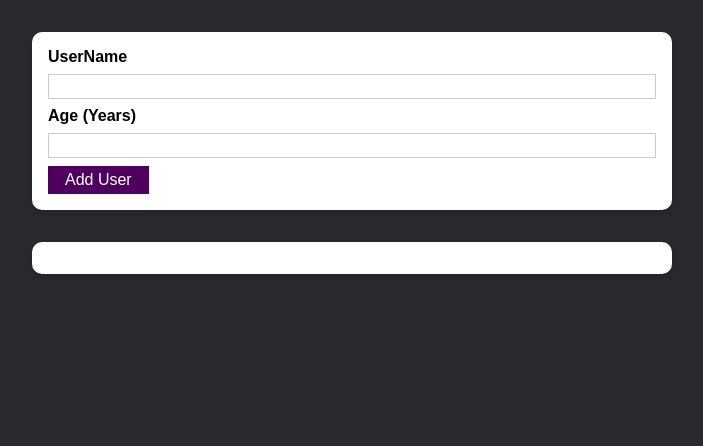
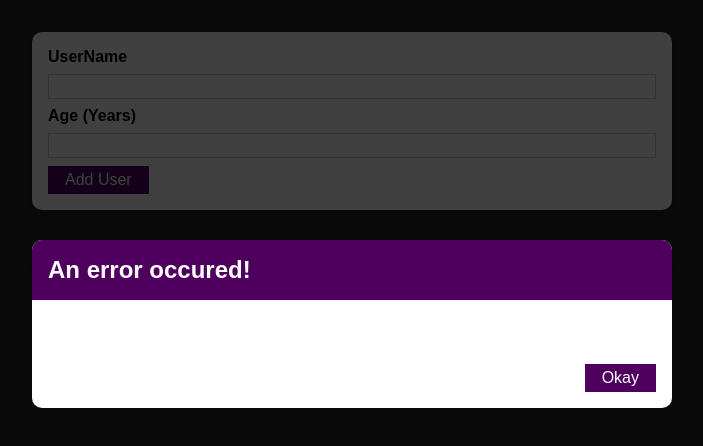
Before and after one commit to Mila2999/Demo-project-User-Form, a React (Create React App) app: page / in a window 1280 px wide. Shown: the top 446 px of the page, without its empty margins (288-991 px from the left). Built offline with nearby package versions, Linux system fonts and the light colour scheme.

Commit message:
Add Error Modal Component

```diff
--- /dev/null
+++ b/src/components/UI/ErrorModal.js
@@ -0,0 +1,23 @@
+import React from 'react';
+import Card from './Card';
+import Button from './Button';
+import classes from './ErrorModal.module.css';
+const ErrorModal = (props) => {
+  return (
+    <div>
+      <div className={classes.backdrop} />
+      <Card className={classes.modal}>
+        <header className={classes.header}>
+          <h2>{props.title}</h2>
+        </header>
+        <div className={classes.content}>
+          <p>{props.massage}</p>
+        </div>
+        <footer className={classes.actions}>
+          <Button>Okay</Button>
+        </footer>
+      </Card>
+    </div>
+  );
+};
+export default ErrorModal;
--- a/src/components/Users/AddUser.js
+++ b/src/components/Users/AddUser.js
@@ -2,6 +2,7 @@
 import Card from '../UI/Card';
 import Button from '../UI/Button';
 import classes from './AddUser.module.css';
+import ErrorModal from '../UI/ErrorModal';
 
 const AddUser = (props) => {
   const [enteredUserName, setenteredUserName] = useState('');
@@ -28,6 +29,8 @@
   };
 
   return (
+    <div>
+      <ErrorModal title="An error occured!" message="Someting went wrong!" />
       <Card className={classes.input}>
         <form onSubmit={addUserHendler}>
           <label htmlFor="username">UserName</label>
@@ -46,6 +49,7 @@
           </Button>
         </form>
       </Card>
+    </div>
   );
 };
 export default AddUser;
```
Also changed, not shown: src/components/ErrorModal/ErrorModal.js (deleted), src/components/UI/ErrorModal.module.css (renamed from src/components/ErrorModal/ErrorModal.module.css). Lines whose indentation alone changed are shown as unchanged.
